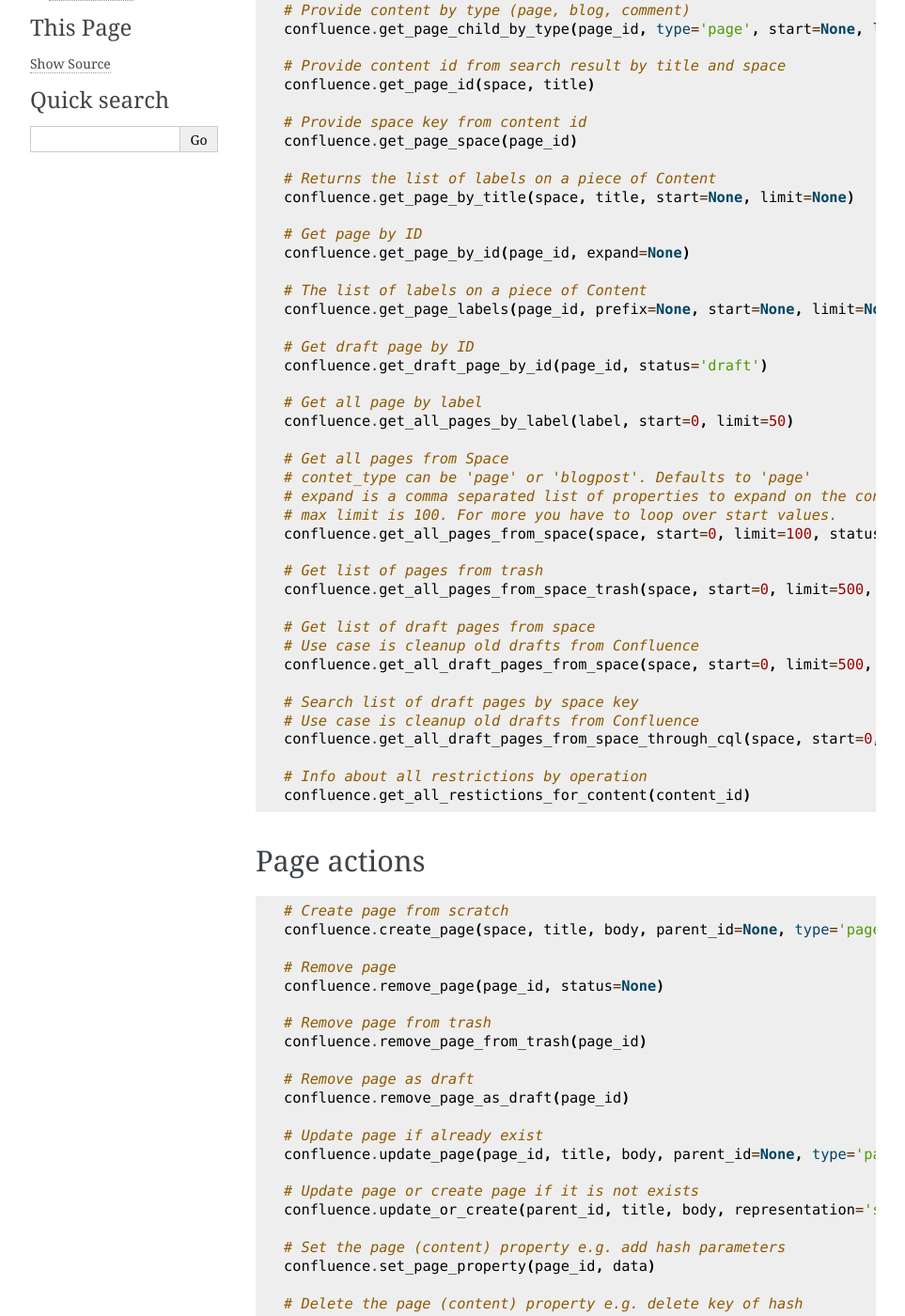
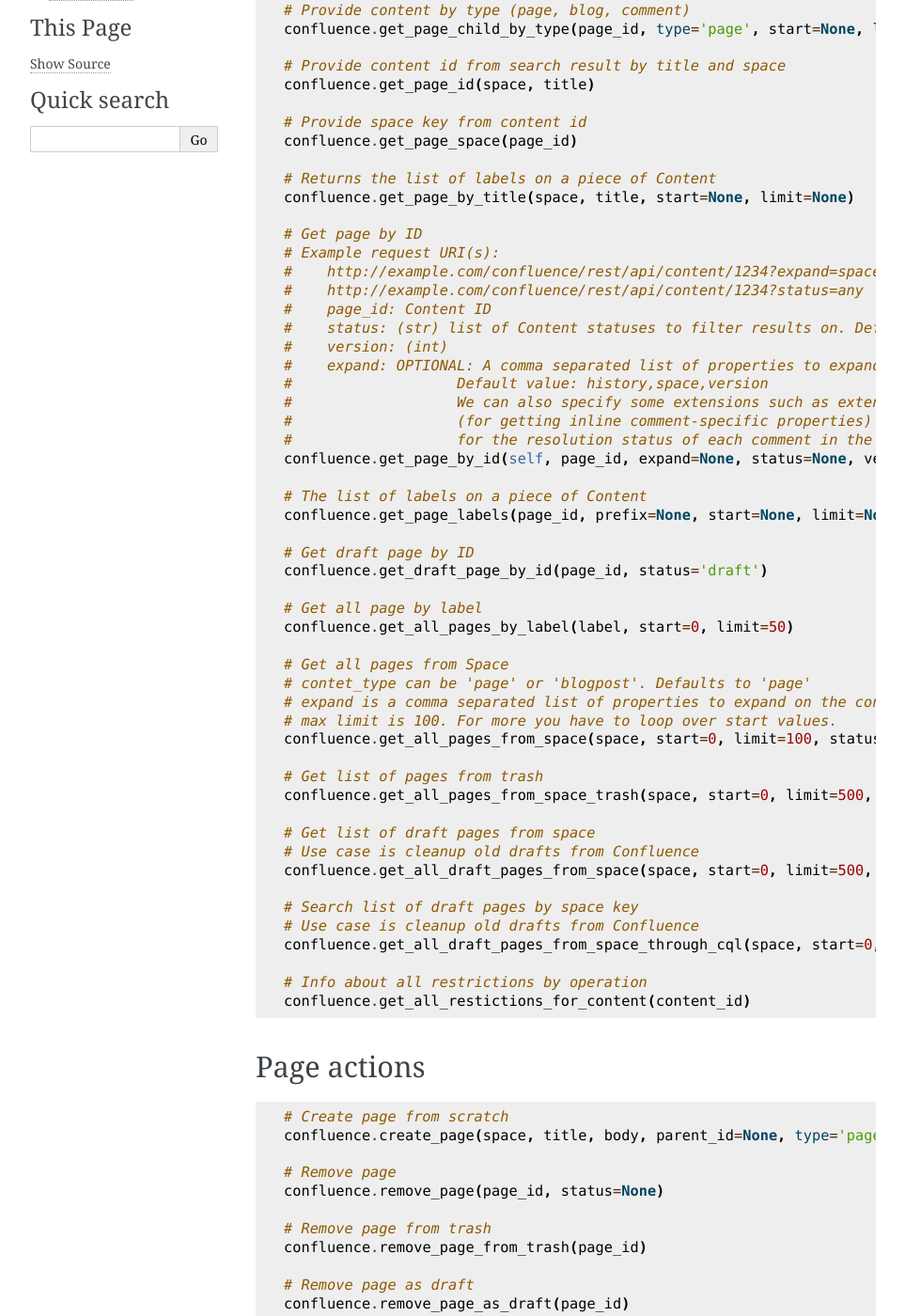
Before and after one commit to atlassian-api/atlassian-python-api, a Sphinx documentation site: the page built from docs/confluence.rst, in a window 1280 px wide and 1400 px high, scrolled down 240 px. Shown: the whole window at 94% size, without its empty margins (148-1111 px from the left). Built offline with Sphinx 7.4.7, drawn with Linux system fonts in a browser that asks for light colours; pages that are not in the unit, such as notebooks, are missing from menus; some of the changed text lies outside the part shown.

Commit message:
Add doc info

```diff
--- a/docs/confluence.rst
+++ b/docs/confluence.rst
@@ -22,7 +22,18 @@
     confluence.get_page_by_title(space, title, start=None, limit=None)
 
     # Get page by ID
-    confluence.get_page_by_id(page_id, expand=None)
+    # Example request URI(s):
+    #    http://example.com/confluence/rest/api/content/1234?expand=space,body.view,version,container
+    #    http://example.com/confluence/rest/api/content/1234?status=any
+    #    page_id: Content ID
+    #    status: (str) list of Content statuses to filter results on. Default value: [current]
+    #    version: (int)
+    #    expand: OPTIONAL: A comma separated list of properties to expand on the content.
+    #                   Default value: history,space,version
+    #                   We can also specify some extensions such as extensions.inlineProperties
+    #                   (for getting inline comment-specific properties) or extensions.resolution
+    #                   for the resolution status of each comment in the results
+    confluence.get_page_by_id(self, page_id, expand=None, status=None, version=None)
 
     # The list of labels on a piece of Content
     confluence.get_page_labels(page_id, prefix=None, start=None, limit=None)
@@ -75,6 +86,9 @@
 
     # Update page or create page if it is not exists
     confluence.update_or_create(parent_id, title, body, representation='storage')
+
+    # Append body to page if already exist
+    confluence.append_page(self, page_id, title, append_body, parent_id=None, type='page', representation='storage', minor_edit=False)
 
     # Set the page (content) property e.g. add hash parameters
     confluence.set_page_property(page_id, data)
```
Also changed, not shown: 1 other file.
